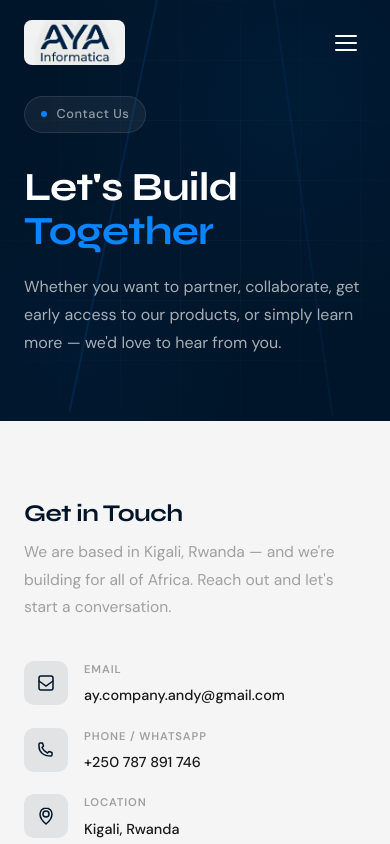
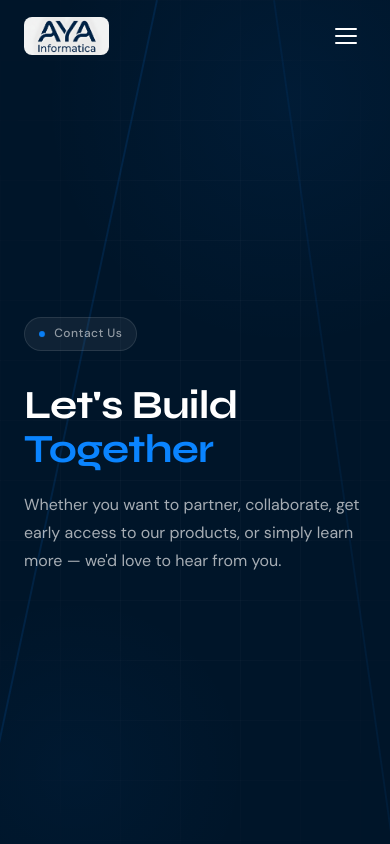
Before and after one commit to AYA-Informatica/aya-informatica-website, a React (Vite) app: page /contact in a window 390 px wide. Shown: the top 844 px of the page. Built offline with nearby package versions, Linux system fonts and the light colour scheme.

Commit message:
Complete mobile responsiveness overhaul: Restore full-screen heroes, optimize all sections from navbar to footer

```diff
--- a/src/components/Footer.css
+++ b/src/components/Footer.css
@@ -111,6 +111,9 @@
 
 /* Responsive */
 @media (max-width: 900px) {
+  .footer {
+    padding: 4rem 0 2rem;
+  }
   .footer__grid {
     grid-template-columns: 1fr 1fr;
     gap: 2rem;
@@ -118,14 +121,25 @@
   .footer__brand {
     grid-column: 1 / -1;
   }
+  .footer__logo-img {
+    height: 42px;
+  }
 }
 
 @media (max-width: 500px) {
+  .footer {
+    padding: 3rem 0 1.5rem;
+  }
   .footer__grid {
     grid-template-columns: 1fr;
+    gap: 2.5rem;
+  }
+  .footer__logo-img {
+    height: 38px;
   }
   .footer__bottom {
     flex-direction: column;
     text-align: center;
+    gap: 1rem;
   }
 }
--- a/src/components/Navbar.css
+++ b/src/components/Navbar.css
@@ -250,6 +250,15 @@
 
 /* ---- Responsive ---- */
 @media (max-width: 900px) {
+  .navbar {
+    padding: 1rem 0;
+  }
+  .navbar--scrolled {
+    padding: 0.75rem 0;
+  }
+  .navbar__logo-img {
+    height: 38px;
+  }
   .navbar__links,
   .navbar__cta {
     display: none;
@@ -260,4 +269,7 @@
   .navbar__mobile {
     display: flex;
   }
+  .navbar__mobile-link {
+    font-size: 1.5rem;
+  }
 }
--- a/src/pages/AboutPage.css
+++ b/src/pages/AboutPage.css
@@ -407,8 +407,40 @@
 /* ---- Responsive ---- */
 @media (max-width: 900px) {
   .page-hero {
-    min-height: auto;
-    padding: 6rem 0 4rem;
+    padding: 7rem 0 4rem;
+  }
+  .page-hero__badge {
+    font-size: 0.75rem;
+    padding: 0.4rem 0.85rem;
+  }
+  .about-overview {
+    margin-top: -2rem;
+  }
+  .vm-section {
+    margin-top: -2rem;
+    padding-top: calc(var(--section-pad) + 2rem);
+  }
+  .team-section {
+    margin-top: -2rem;
+    padding-top: calc(var(--section-pad) + 2rem);
+  }
+  .roadmap {
+    margin-top: -2rem;
+    padding-top: calc(var(--section-pad) + 2rem);
+  }
+  .about-cta {
+    margin-top: -2rem;
+    padding-top: calc(var(--section-pad) + 2rem);
+  }
+  .about-overview__inner { grid-template-columns: 1fr; gap: 3rem; }
+  .vm-section__grid { grid-template-columns: 1fr; }
+  .team-section__grid { grid-template-columns: 1fr; }
+  .roadmap__steps { grid-template-columns: 1fr 1fr; }
+}
+
+@media (max-width: 600px) {
+  .page-hero {
+    padding: 6rem 0 3rem;
   }
   .page-hero__scroll-hint { display: none; }
   .about-overview { margin-top: 0; }
@@ -416,12 +448,5 @@
   .team-section { margin-top: 0; padding-top: var(--section-pad); }
   .roadmap { margin-top: 0; padding-top: var(--section-pad); }
   .about-cta { margin-top: 0; padding-top: var(--section-pad); }
-  .about-overview__inner { grid-template-columns: 1fr; gap: 3rem; }
-  .vm-section__grid { grid-template-columns: 1fr; }
-  .team-section__grid { grid-template-columns: 1fr; }
-  .roadmap__steps { grid-template-columns: 1fr 1fr; }
-}
-
-@media (max-width: 600px) {
   .roadmap__steps { grid-template-columns: 1fr; }
 }
--- a/src/pages/ContactPage.css
+++ b/src/pages/ContactPage.css
@@ -328,12 +328,19 @@ a.contact-info__item-value:hover { color: var(--accent); }
 /* ---- Responsive ---- */
 @media (max-width: 1024px) {
   .page-hero {
-    min-height: auto;
-    padding: 6rem 0 4rem;
+    padding: 7rem 0 4rem;
   }
-  .page-hero__scroll-hint { display: none; }
-  .contact-main { margin-top: 0; }
-  .contact-closing { margin-top: 0; padding-top: 5rem; }
+  .page-hero__badge {
+    font-size: 0.75rem;
+    padding: 0.4rem 0.85rem;
+  }
+  .contact-main {
+    margin-top: -2rem;
+  }
+  .contact-closing {
+    margin-top: -2rem;
+    padding-top: calc(5rem + 2rem);
+  }
   .contact-main__inner {
     grid-template-columns: 1fr;
     gap: 3rem;
@@ -344,6 +351,12 @@ a.contact-info__item-value:hover { color: var(--accent); }
 }
 
 @media (max-width: 600px) {
+  .page-hero {
+    padding: 6rem 0 3rem;
+  }
+  .page-hero__scroll-hint { display: none; }
+  .contact-main { margin-top: 0; }
+  .contact-closing { margin-top: 0; padding-top: 4rem; }
   .contact-form__row {
     grid-template-columns: 1fr;
   }
--- a/src/pages/HomePage.css
+++ b/src/pages/HomePage.css
@@ -487,14 +487,31 @@
 
 @media (max-width: 768px) {
   .hero {
-    min-height: auto;
-    padding: 6rem 0 4rem;
+    padding: 7rem 0 4rem;
   }
-  .hero__scroll-hint { display: none; }
-  .stats-strip { margin-top: 0; }
-  .products-preview { margin-top: 0; padding-top: var(--section-pad); }
-  .approach { margin-top: 0; padding-top: var(--section-pad); }
-  .cta-banner { margin-top: 0; padding-top: 5rem; }
+  .hero__badge {
+    font-size: 0.75rem;
+    padding: 0.4rem 0.85rem;
+  }
+  .hero__subline {
+    font-size: 1rem;
+  }
+  .stats-strip {
+    margin-top: -2rem;
+    padding: 2.5rem 0;
+  }
+  .products-preview {
+    margin-top: -2rem;
+    padding-top: calc(var(--section-pad) + 2rem);
+  }
+  .approach {
+    margin-top: -2rem;
+    padding-top: calc(var(--section-pad) + 2rem);
+  }
+  .cta-banner {
+    margin-top: -2rem;
+    padding-top: calc(5rem + 2rem);
+  }
   .stats-strip__inner { grid-template-columns: repeat(2, 1fr); }
   .pillars__grid { grid-template-columns: 1fr; }
   .products-preview__grid { grid-template-columns: 1fr; }
@@ -503,6 +520,14 @@
 }
 
 @media (max-width: 480px) {
+  .hero {
+    padding: 6rem 0 3rem;
+  }
+  .hero__scroll-hint { display: none; }
+  .stats-strip { margin-top: 0; padding: 2rem 0; }
+  .products-preview { margin-top: 0; padding-top: var(--section-pad); }
+  .approach { margin-top: 0; padding-top: var(--section-pad); }
+  .cta-banner { margin-top: 0; padding-top: 4rem; }
   .stats-strip__inner { grid-template-columns: repeat(2, 1fr); gap: 1rem; }
   .hero__actions { flex-direction: column; }
   .hero__actions .btn { width: 100%; justify-content: center; }
--- a/src/pages/ProductsPage.css
+++ b/src/pages/ProductsPage.css
@@ -444,14 +444,27 @@
 /* ---- Responsive ---- */
 @media (max-width: 900px) {
   .page-hero {
-    min-height: auto;
-    padding: 6rem 0 4rem;
+    padding: 7rem 0 4rem;
   }
-  .page-hero__scroll-hint { display: none; }
-  .product-detail { margin-top: 0; }
-  .product-features { margin-top: 0; padding-top: var(--section-pad); }
-  .product-detail--humura { margin-top: 0; padding-top: var(--section-pad); }
-  .products-roadmap { margin-top: 0; padding-top: var(--section-pad); }
+  .page-hero__badge {
+    font-size: 0.75rem;
+    padding: 0.4rem 0.85rem;
+  }
+  .product-detail {
+    margin-top: -2rem;
+  }
+  .product-features {
+    margin-top: -2rem;
+    padding-top: calc(var(--section-pad) + 2rem);
+  }
+  .product-detail--humura {
+    margin-top: -2rem;
+    padding-top: calc(var(--section-pad) + 2rem);
+  }
+  .products-roadmap {
+    margin-top: -2rem;
+    padding-top: calc(var(--section-pad) + 2rem);
+  }
   .product-detail__inner { grid-template-columns: 1fr; gap: 3rem; }
   .product-detail__inner--reversed { direction: ltr; }
   .product-features__grid { grid-template-columns: 1fr 1fr; }
@@ -459,6 +472,14 @@
 }
 
 @media (max-width: 600px) {
+  .page-hero {
+    padding: 6rem 0 3rem;
+  }
+  .page-hero__scroll-hint { display: none; }
+  .product-detail { margin-top: 0; }
+  .product-features { margin-top: 0; padding-top: var(--section-pad); }
+  .product-detail--humura { margin-top: 0; padding-top: var(--section-pad); }
+  .products-roadmap { margin-top: 0; padding-top: var(--section-pad); }
   .product-features__grid { grid-template-columns: 1fr; }
   .humura-visual { width: 260px; height: 260px; }
   .humura-visual__tags span { display: none; }
--- a/src/pages/ServicesPage.css
+++ b/src/pages/ServicesPage.css
@@ -210,19 +210,40 @@
 /* ---- Responsive ---- */
 @media (max-width: 900px) {
   .page-hero {
-    min-height: auto;
-    padding: 6rem 0 4rem;
+    padding: 7rem 0 4rem;
+  }
+  .page-hero__badge {
+    font-size: 0.75rem;
+    padding: 0.4rem 0.85rem;
+  }
+  .service-section {
+    margin-top: -2rem;
+  }
+  .service-section--alt {
+    margin-top: -2rem;
+    padding-top: calc(var(--section-pad) + 2rem);
+  }
+  .services-approach {
+    margin-top: -2rem;
+    padding-top: calc(var(--section-pad) + 2rem);
+  }
+  .why-aya {
+    margin-top: -2rem;
+    padding-top: calc(var(--section-pad) + 2rem);
+  }
+  .service-section__inner { grid-template-columns: 1fr; gap: 2.5rem; }
+  .services-approach__steps { grid-template-columns: 1fr 1fr; }
+  .why-aya__grid { grid-template-columns: 1fr; }
+}
+
+@media (max-width: 600px) {
+  .page-hero {
+    padding: 6rem 0 3rem;
   }
   .page-hero__scroll-hint { display: none; }
   .service-section { margin-top: 0; }
   .service-section--alt { margin-top: 0; padding-top: var(--section-pad); }
   .services-approach { margin-top: 0; padding-top: var(--section-pad); }
   .why-aya { margin-top: 0; padding-top: var(--section-pad); }
-  .service-section__inner { grid-template-columns: 1fr; gap: 2.5rem; }
-  .services-approach__steps { grid-template-columns: 1fr 1fr; }
-  .why-aya__grid { grid-template-columns: 1fr; }
-}
-
-@media (max-width: 600px) {
   .services-approach__steps { grid-template-columns: 1fr; }
 }
```
